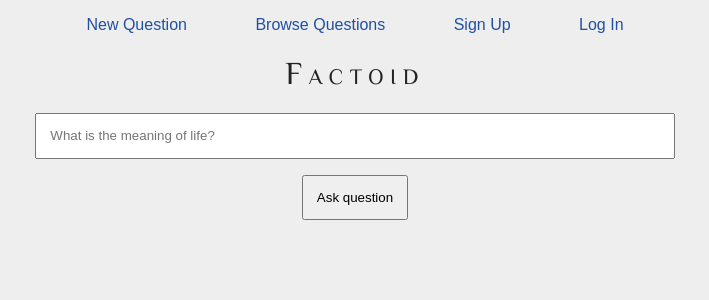
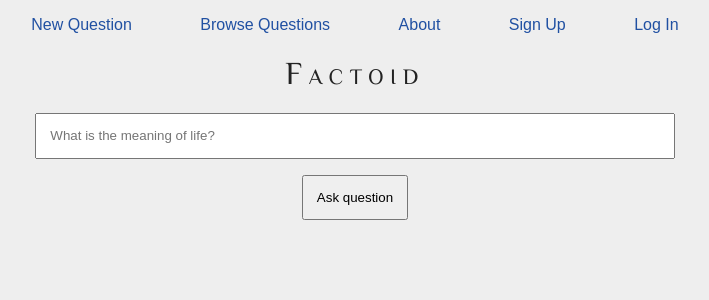
Before and after one commit to jackmurray90/factoid, a Flask app: page / in a window 1280 px wide. Shown: the top 300 px of the page, without its empty margins (285-994 px from the left). Run offline with Flask 2, Linux system fonts and the light colour scheme; data comes from the database, SQL or seed files in the repository.

Commit message:
add about page

```diff
--- a/app.py
+++ b/app.py
@@ -35,6 +35,11 @@ def hash(salt, s):
 def new_question(render_template, user, tr):
   log_referrer()
   return render_template('new_question.html')
+
+@get('/about')
+def about(render_template, user, tr):
+  log_referrer()
+  return render_template('about.html')
 
 @get('/sitemap.xml')
 def sitemap(render_template, user, tr):
--- a/templates/base.html
+++ b/templates/base.html
@@ -32,6 +32,7 @@
 <div id="nav">
   <a href="/{{ tr['language'] }}/">{{ tr['new_question'] }}</a>
   <a href="/{{ tr['language'] }}/browse">{{ tr['browse_questions'] }}</a>
+  <a href="/{{ tr['language'] }}/about">{{ tr['about'] }}</a>
   {% if user %}
     <a href="/{{ tr['language'] }}/mine">{{ tr['my_questions'] }}</a>
     {% if user.admin %}
--- a/translations.py
+++ b/translations.py
@@ -40,7 +40,10 @@ tr = {
     'settings': "Settings",
     'logout': "Logout",
     'sign_up': "Sign Up",
-    'no_questions': "You haven't asked any questions yet."
+    'no_questions': "You haven't asked any questions yet.",
+    'about': "About",
+    'about_site': "Factoid.ai is a website where you can ask any question, and an answer will be generated by OpenAI's GPT-3 model.",
+    "about_payouts": "If you create an account and ask questions with this account, each month 50% of the ad revenue generated by Google AdSense for your questions will be credited to your account in Bitcoin."
   }
 }
 
```
Also changed, not shown: templates/about.html (added, +8 -0 lines).
